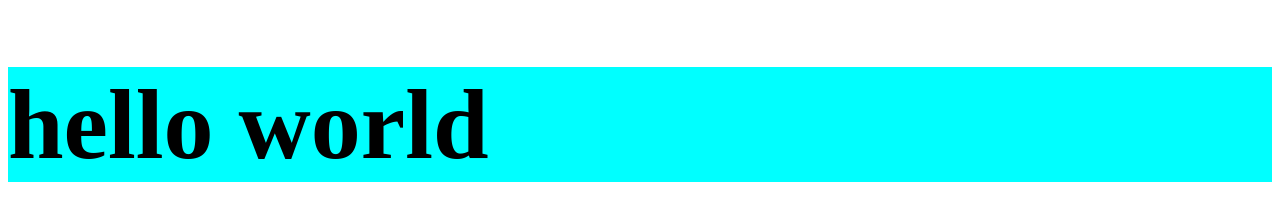
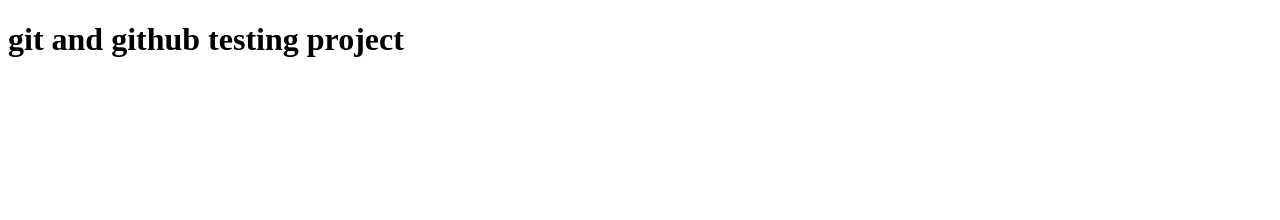
Before and after one commit to Dennis-II/testing-git, a plain HTML site: page index.html in a window 1280 px wide. Drawn offline with Linux system fonts and the light colour scheme.

Commit message:
2nd commit

```diff
--- a/index.html
+++ b/index.html
@@ -11,9 +11,6 @@
     <link rel="stylesheet" href="./styles.css" />
   </head>
   <body>
-    <div class="one"></div>
-    <div class="two">
-      <h1>hello world</h1>
-    </div>
+    <h1>git and github testing project</h1>
   </body>
 </html>
```
